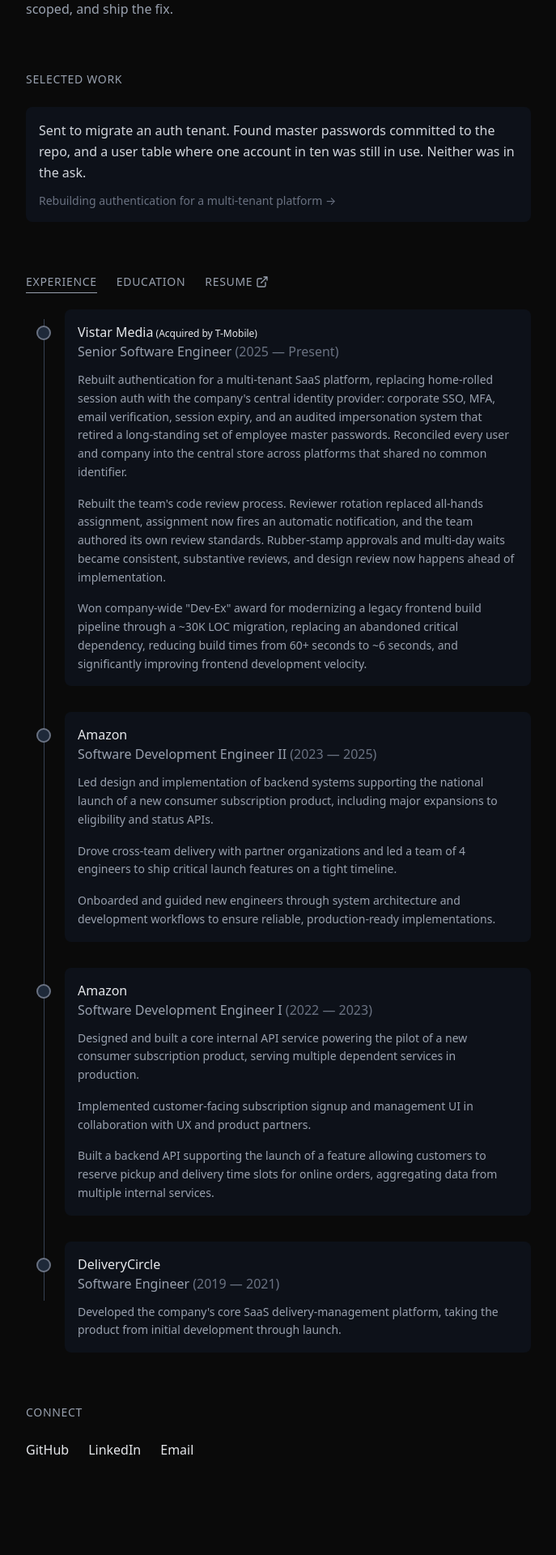
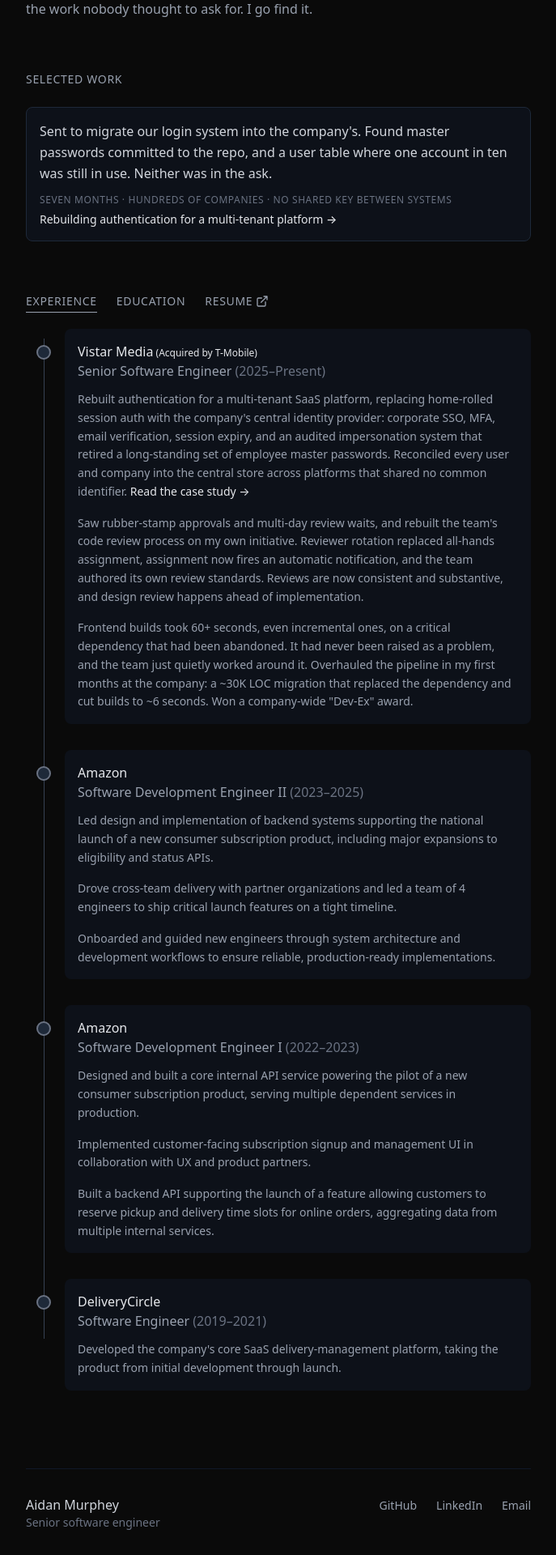
Before and after one commit to aidanscode/aidanmurphey.com, a Next.js app: page / in a window 1280 px wide. Shown: the part 160-2080 px from the top of the page at 81% size, without its empty margins (296-983 px from the left). Before the commit the page ends 2042 px from the top, so only its background shows below. Built offline with nearby package versions, Linux system fonts and the light colour scheme.

Commit message:
Better phrasing, better context on case study page

```diff
--- /dev/null
+++ b/app/components/Footer.tsx
@@ -0,0 +1,31 @@
+import Link from 'next/link';
+import { links } from '../links';
+
+export default function Footer() {
+  return (
+    <footer className="mt-24 pt-8 border-t border-gray-900">
+      <div className="flex flex-wrap justify-between items-baseline gap-x-6 gap-y-3">
+        <div>
+          <p className="text-gray-300">
+            <Link href="/" className="hover:underline underline-offset-4">
+              Aidan Murphey
+            </Link>
+          </p>
+          <p className="text-sm text-gray-500">Senior software engineer</p>
+        </div>
+        <div className="flex gap-6">
+          {links.map((link) => (
+            <Link
+              key={link.label}
+              href={link.href}
+              className="text-sm text-gray-400 hover:text-gray-200 hover:underline underline-offset-4 transition-colors"
+              target="_blank"
+            >
+              {link.label}
+            </Link>
+          ))}
+        </div>
+      </div>
+    </footer>
+  );
+}
--- /dev/null
+++ b/app/components/Header.tsx
@@ -0,0 +1,22 @@
+'use client';
+
+import Link from 'next/link';
+import { usePathname } from 'next/navigation';
+
+export default function Header() {
+  const pathname = usePathname();
+
+  // The home page opens with "Hi, I'm Aidan" — no need to say it twice.
+  if (pathname === '/') return null;
+
+  return (
+    <header className="mb-12">
+      <Link
+        href="/"
+        className="text-sm text-gray-500 hover:text-gray-300 transition-colors inline-block"
+      >
+        &larr; Aidan Murphey
+      </Link>
+    </header>
+  );
+}
--- a/app/layout.tsx
+++ b/app/layout.tsx
@@ -1,9 +1,25 @@
 import type { Metadata } from 'next';
 import './globals.css';
+import Header from './components/Header';
+import Footer from './components/Footer';
+
+const description =
+  'Senior software engineer. The work that matters is often the work nobody thought to ask for. I go find it.';
 
 export const metadata: Metadata = {
-  title: "Hi, I'm Aidan",
-  description: 'Senior software engineer. I find the problems nobody scoped, and ship the fix.',
+  title: {
+    default: "Hi, I'm Aidan",
+    template: '%s — Aidan Murphey',
+  },
+  description,
+  authors: [{ name: 'Aidan Murphey' }],
+  creator: 'Aidan Murphey',
+  openGraph: {
+    type: 'website',
+    siteName: 'Aidan Murphey',
+    title: "Hi, I'm Aidan",
+    description,
+  },
 };
 
 export default function RootLayout({
@@ -14,7 +30,11 @@ export default function RootLayout({
   return (
     <html lang="en">
       <body className="min-h-screen antialiased bg-neutral-950 text-gray-200">
-        <main className="max-w-2xl mx-auto px-6 py-20">{children}</main>
+        <div className="max-w-2xl mx-auto px-6 py-20">
+          <Header />
+          <main>{children}</main>
+          <Footer />
+        </div>
       </body>
     </html>
   );
--- /dev/null
+++ b/app/links.ts
@@ -0,0 +1,5 @@
+export const links = [
+  { href: 'https://github.com/AidansCode', label: 'GitHub' },
+  { href: 'https://linkedin.com/in/aidan-m-127088121', label: 'LinkedIn' },
+  { href: 'mailto:amurphey@tutanota.com', label: 'Email' },
+];
--- a/app/page.tsx
+++ b/app/page.tsx
@@ -5,12 +5,6 @@ import { useState, useRef, useEffect, RefObject } from 'react';
 import Experience from './tabs/Experience';
 import Education from './tabs/Education';
 import LaunchIcon from './icons/launch';
-
-const links = [
-  { href: 'https://github.com/AidansCode', label: 'GitHub' },
-  { href: 'https://linkedin.com/in/aidan-m-127088121', label: 'LinkedIn' },
-  { href: 'mailto:amurphey@tutanota.com', label: 'Email' },
-];
 
 type ViewableTab = {
   id: string;
@@ -102,21 +96,30 @@ export default function Home() {
       <section className="space-y-4">
         <h1 className="text-3xl font-semibold tracking-tight">Hi, I'm Aidan</h1>
         <p className="text-gray-400 leading-relaxed max-w-md">
-          Senior software engineer. I find the problems nobody scoped, and ship the fix.
+          Senior software engineer. The work that matters is often the work nobody thought to ask
+          for. I go find it.
         </p>
       </section>
 
       <section className="space-y-6">
-        <h2 className="text-sm font-medium text-gray-400 uppercase tracking-wider">Selected work</h2>
+        <h2 className="text-sm font-medium text-gray-400 uppercase tracking-wider">
+          Selected work
+        </h2>
         <Link
           href="/work/auth"
-          className="block bg-gray-900/50 rounded-lg p-4 space-y-3 hover:bg-gray-900 transition-colors group"
+          className="block bg-gray-900/50 border border-gray-800 rounded-lg p-4 hover:bg-gray-900 hover:border-gray-700 transition-colors group"
         >
           <p className="text-gray-300 leading-relaxed">
-            Sent to migrate an auth tenant. Found master passwords committed to the repo, and a user
-            table where one account in ten was still in use. Neither was in the ask.
+            Sent to migrate our login system into the company&apos;s. Found master passwords
+            committed to the repo, and a user table where one account in ten was still in use.
+            Neither was in the ask.
           </p>
-          <p className="text-sm text-gray-500 group-hover:text-gray-400 transition-colors">
+          <p className="mt-3 text-xs text-gray-500 uppercase tracking-wider">
+            <span className="whitespace-nowrap">Seven months</span> &middot;{' '}
+            <span className="whitespace-nowrap">Hundreds of companies</span> &middot;{' '}
+            <span className="whitespace-nowrap">No shared key between systems</span>
+          </p>
+          <p className="mt-1.5 text-sm font-medium text-gray-200 group-hover:underline underline-offset-4">
             Rebuilding authentication for a multi-tenant platform &rarr;
           </p>
         </Link>
@@ -137,22 +140,6 @@ export default function Home() {
         </div>
         <ActiveComponent />
       </section>
-
-      <section className="space-y-6">
-        <h2 className="text-sm font-medium text-gray-400 uppercase tracking-wider">Connect</h2>
-        <div className="flex gap-6">
-          {links.map((link) => (
-            <Link
-              key={link.label}
-              href={link.href}
-              className="text-gray-200 hover:underline underline-offset-4 transition-colors"
-              target="_blank"
-            >
-              {link.label}
-            </Link>
-          ))}
-        </div>
-      </section>
     </div>
   );
 }
--- a/app/tabs/Experience.tsx
+++ b/app/tabs/Experience.tsx
@@ -1,9 +1,13 @@
+import Link from 'next/link';
+
+type SummaryItem = string | { text: string; caseStudy: { href: string; label: string } };
+
 type Experience = {
   company: string;
   companySubText?: string;
   period: { start: string; end: string };
   role: string;
-  summary: string[];
+  summary: SummaryItem[];
 };
 
 const experience: Experience[] = [
@@ -13,9 +17,12 @@ const experience: Experience[] = [
     period: { start: '2025', end: 'Present' },
     role: 'Senior Software Engineer',
     summary: [
-      "Rebuilt authentication for a multi-tenant SaaS platform, replacing home-rolled session auth with the company's central identity provider: corporate SSO, MFA, email verification, session expiry, and an audited impersonation system that retired a long-standing set of employee master passwords. Reconciled every user and company into the central store across platforms that shared no common identifier.",
-      "Rebuilt the team's code review process. Reviewer rotation replaced all-hands assignment, assignment now fires an automatic notification, and the team authored its own review standards. Rubber-stamp approvals and multi-day waits became consistent, substantive reviews, and design review now happens ahead of implementation.",
-      'Won company-wide "Dev-Ex" award for modernizing a legacy frontend build pipeline through a ~30K LOC migration, replacing an abandoned critical dependency, reducing build times from 60+ seconds to ~6 seconds, and significantly improving frontend development velocity.',
+      {
+        text: "Rebuilt authentication for a multi-tenant SaaS platform, replacing home-rolled session auth with the company's central identity provider: corporate SSO, MFA, email verification, session expiry, and an audited impersonation system that retired a long-standing set of employee master passwords. Reconciled every user and company into the central store across platforms that shared no common identifier.",
+        caseStudy: { href: '/work/auth', label: 'Read the case study' },
+      },
+      "Saw rubber-stamp approvals and multi-day review waits, and rebuilt the team's code review process on my own initiative. Reviewer rotation replaced all-hands assignment, assignment now fires an automatic notification, and the team authored its own review standards. Reviews are now consistent and substantive, and design review happens ahead of implementation.",
+      'Frontend builds took 60+ seconds, even incremental ones, on a critical dependency that had been abandoned. It had never been raised as a problem, and the team just quietly worked around it. Overhauled the pipeline in my first months at the company: a ~30K LOC migration that replaced the dependency and cut builds to ~6 seconds. Won a company-wide "Dev-Ex" award.',
     ],
   },
   {
@@ -65,7 +72,7 @@ export default function Experience() {
                 <p className="text-gray-400">
                   {job.role}{' '}
                   <span className="text-gray-500">
-                    ({job.period.start} — {job.period.end})
+                    ({job.period.start}–{job.period.end})
                   </span>
                 </p>
               </div>
@@ -73,7 +80,19 @@ export default function Experience() {
             <ul className="space-y-4 text-sm text-gray-400">
               {job.summary.map((item, k) => (
                 <li key={k} className="leading-relaxed">
-                  {item}
+                  {typeof item === 'string' ? (
+                    item
+                  ) : (
+                    <>
+                      {item.text}{' '}
+                      <Link
+                        href={item.caseStudy.href}
+                        className="text-gray-200 whitespace-nowrap hover:underline underline-offset-4"
+                      >
+                        {item.caseStudy.label} &rarr;
+                      </Link>
+                    </>
+                  )}
                 </li>
               ))}
             </ul>
--- a/app/work/auth/page.tsx
+++ b/app/work/auth/page.tsx
@@ -1,10 +1,18 @@
 import type { Metadata } from 'next';
-import Link from 'next/link';
+
+const title = 'Rebuilding authentication for a multi-tenant platform';
+const description =
+  "Sent to migrate our login system into the company's. Found master passwords committed to the repo, and a user table where one account in ten was still in use. Neither was in the ask.";
 
 export const metadata: Metadata = {
-  title: 'Rebuilding authentication for a multi-tenant platform',
-  description:
-    'Sent to migrate an auth tenant. Found master passwords committed to the repo, and a user table where one account in ten was still in use. Neither was in the ask.',
+  title,
+  description,
+  openGraph: {
+    type: 'article',
+    title: `${title} — Aidan Murphey`,
+    description,
+    authors: ['Aidan Murphey'],
+  },
 };
 
 function Section({ title, children }: { title: string; children: React.ReactNode }) {
@@ -19,17 +27,11 @@ function Section({ title, children }: { title: string; children: React.ReactNode
 export default function AuthCaseStudy() {
   return (
     <div className="space-y-12">
-      <Link
-        href="/"
-        className="text-sm text-gray-500 hover:text-gray-300 transition-colors inline-block"
-      >
-        &larr; Back
-      </Link>
-
       <section className="space-y-4">
-        <h1 className="text-3xl font-semibold tracking-tight">
-          Rebuilding authentication for a multi-tenant platform
-        </h1>
+        <p className="text-sm font-medium text-gray-500 uppercase tracking-wider">
+          Case study &middot; Vistar Media &middot; 2025
+        </p>
+        <h1 className="text-3xl font-semibold tracking-tight">{title}</h1>
         <p className="text-gray-400 leading-relaxed">
           Several hundred customer organizations, seven months. Me, plus a junior engineer who owned
           the login flow integration and the impersonation system. No PM for the first two thirds of
@@ -82,8 +84,8 @@ export default function AuthCaseStudy() {
       <Section title="Deciding what counted as an active account">
         <p>
           The user table was roughly ten times larger than the active user base. Years of abandoned
-          signups and dormant accounts had piled up and nobody had ever cleaned them out. Nobody
-          knew the real number until I went looking.
+          signups and dormant accounts had piled up and never been cleaned out. Nobody knew the real
+          number until I went looking.
         </p>
         <p>
           Rather than pick a definition of active myself, I listed every signal the production data
@@ -144,7 +146,7 @@ export default function AuthCaseStudy() {
         </p>
         <p>
           The work was small. A minimal version was a week or two. It was not ours to build, though.
-          Cross-platform provisioning belonged to the platform team, a second platform was migrating
+          Cross-platform provisioning belonged to the Platform team, a second platform was migrating
           behind us so anything real would have had to serve both, and a shortcut serving only us
           was not something they would accept for a problem already on their roadmap. So the choice
           was never build or wait. It was whether to spend the limited goodwill we had with that
@@ -176,7 +178,7 @@ export default function AuthCaseStudy() {
 
       <Section title="Working through a dependency I didn't control">
         <p>
-          Every integration decision needed sign-off from a platform team that was badly overloaded,
+          Every integration decision needed sign-off from a Platform team that was badly overloaded,
           where the default answer to any new proposal was no. First ask to unblocked ran one to two
           months at the start of the project. By the end it was under a week. Their capacity did not
           change and their priorities did not change. What changed was how I asked.
```
